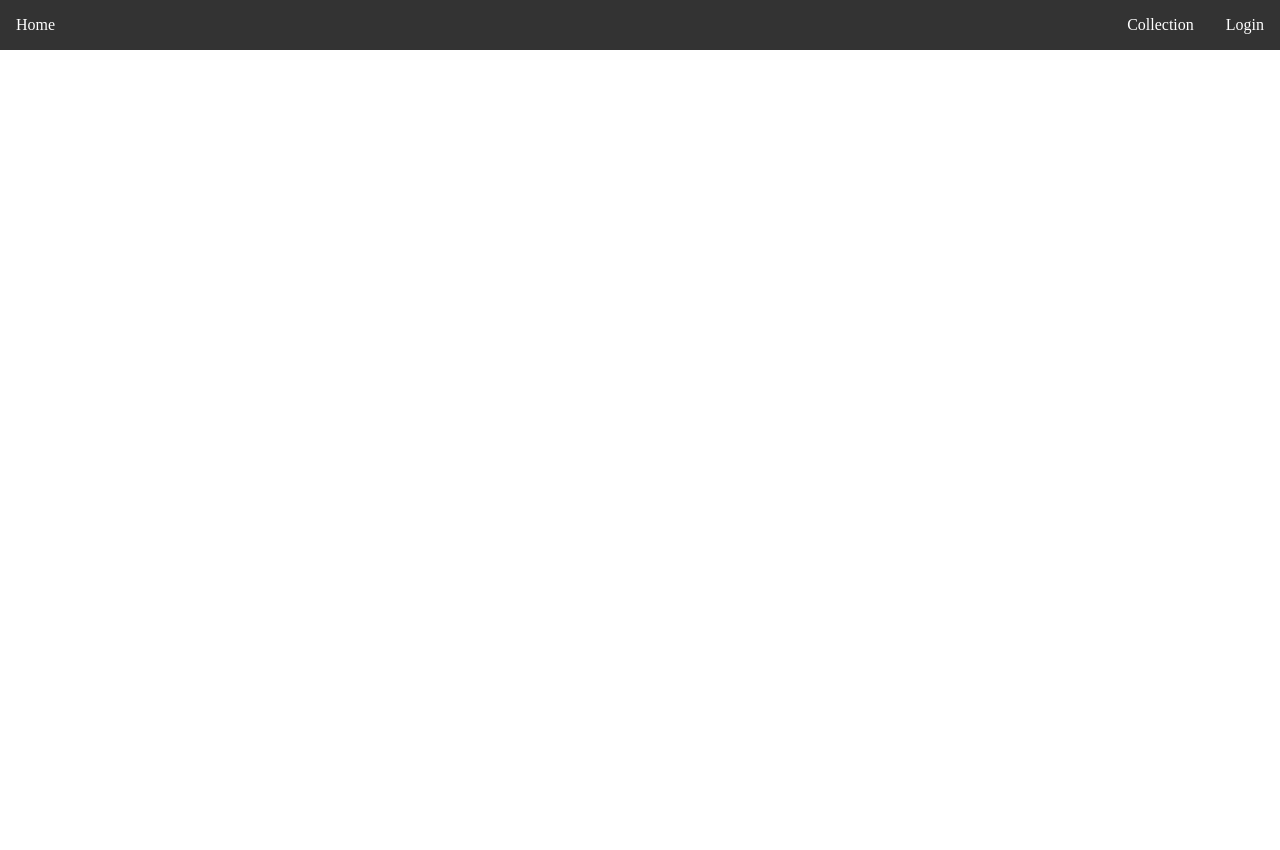
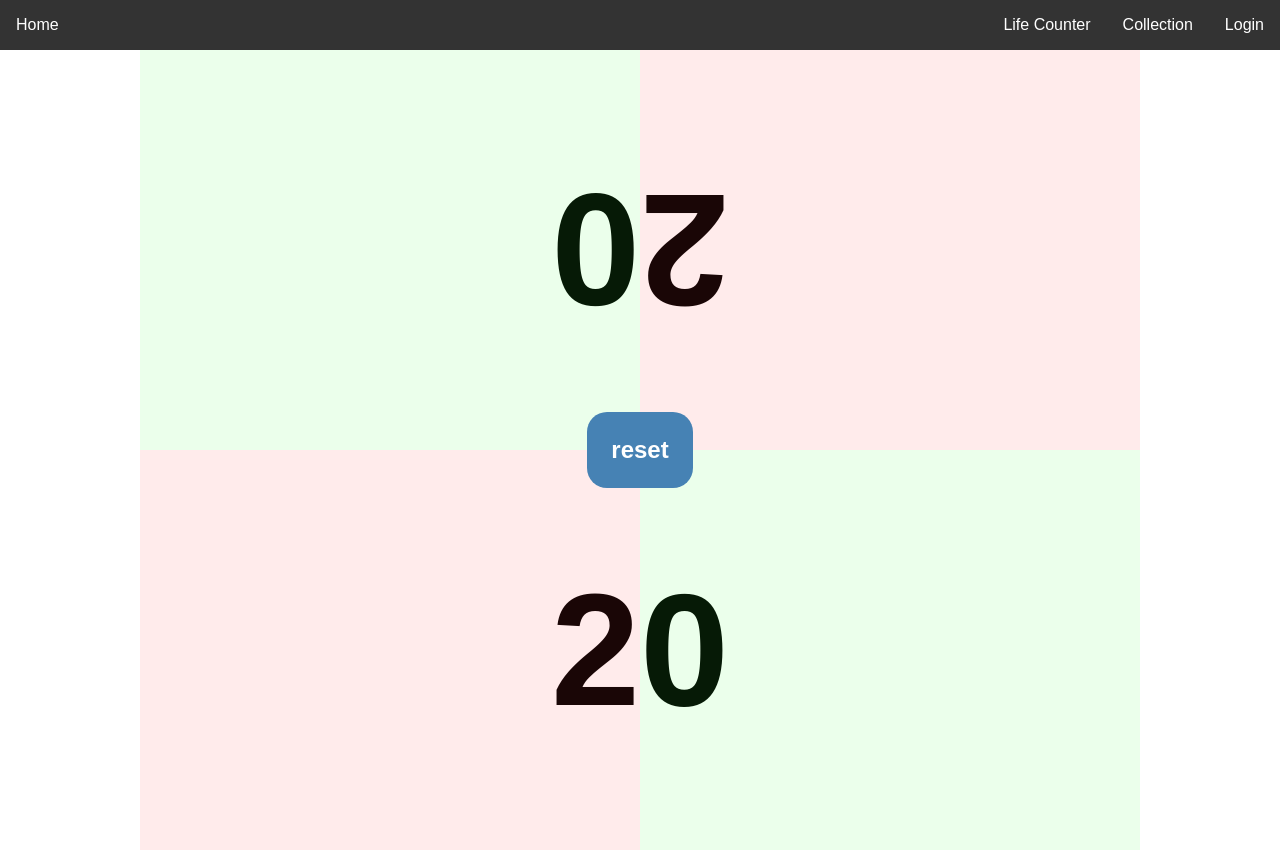
Before and after one commit to grassfinn/MtgCollection, a React (Vite) app: page /lifeCounter in a window 1280 px wide. Before the commit the page ends 800 px from the top, so only its background shows below. Built offline with nearby package versions, Linux system fonts and the light colour scheme.

Commit message:
Added Life Counter

```diff
--- a/src/App.jsx
+++ b/src/App.jsx
@@ -7,6 +7,7 @@ import Homepage from './components/Home';
 import Collection from './components/Collection';
 import SignUp from './components/SignUp';
 import Login from './components/Login';
+import LifeCounter from './components/LifeCounter';
 function App() {
   const location = useLocation();
   const [registeredUsers, setRegisteredUsers] = React.useState([
@@ -15,7 +16,7 @@ function App() {
 
   const [login, setLogin] = React.useState({
     user: '',
-    login: false
+    login: false,
   });
 
   const localStorage = window.localStorage;
@@ -93,6 +94,7 @@ function App() {
               />
             }
           />
+          <Route path="/lifeCounter/" element={<LifeCounter/>} />
           <Route
             path="/collection/"
             element={
@@ -110,7 +112,13 @@ function App() {
           <Route path="/signup" element={<SignUp />} />
           <Route
             path="/login"
-            element={<Login registeredUsers={registeredUsers} login={login} setLogin={setLogin} />}
+            element={
+              <Login
+                registeredUsers={registeredUsers}
+                login={login}
+                setLogin={setLogin}
+              />
+            }
           />
         </Routes>
       </div>
--- /dev/null
+++ b/src/components/LifeCounter.jsx
@@ -0,0 +1,58 @@
+import { useState } from 'react';
+import '../styles/lifeCounter.css'
+
+function LifeCounter() {
+  const [playerOneLife, setPlayerOneLife] = useState(20);
+  const [playerTwoLife, setplayerTwoLife] = useState(20);
+
+  function minus(e) {
+    console.log(e.target.id);
+    if (e.target.id === 'player-one-minus') {
+      setPlayerOneLife((prevCount) => prevCount - 1);
+      return;
+    }
+    setplayerTwoLife((prevCount) => prevCount - 1);
+  }
+
+  function plus(e) {
+    if (e.target.id === 'player-one-plus') {
+      setPlayerOneLife((prevCount) => prevCount + 1);
+      return;
+    }
+    setplayerTwoLife((prevCount) => prevCount + 1);
+  }
+
+  function reset() {
+    setPlayerOneLife(20);
+    setplayerTwoLife(20);
+  }
+
+  return (
+    <div>
+      <main className="game">
+        <div className="player-one">
+          <div className="controls">
+            <div className="minus" id="player-one-minus" onClick={minus}></div>
+            <div className="plus" id="player-one-plus" onClick={plus}></div>
+            <h1 className="player-one-life">{playerOneLife}</h1>
+          </div>
+        </div>
+
+        <div className="player-two">
+          <div className="controls">
+            <div className="minus" onClick={minus}></div>
+            <div className="plus" onClick={plus}></div>
+            <h1 className="player-two-life">{playerTwoLife}</h1>
+          </div>
+        </div>
+
+        <div className="reset" onClick={reset}>
+          {' '}
+          reset
+        </div>
+      </main>
+    </div>
+  );
+}
+
+export default LifeCounter;
--- a/src/components/Nav.jsx
+++ b/src/components/Nav.jsx
@@ -11,6 +11,9 @@ export default function Nav(props) {
 
         <ul className="navbar">
           <li>
+            <Link to="/lifeCounter">Life Counter</Link>
+          </li>
+          <li>
             <Link to="/collection">Collection</Link>
           </li>
           <li>{!props.login.login ? <Link to="/login">Login</Link> : <span className='logout' onClick={() => props.setLogin(!props.login)}>Log Out</span>}</li>
--- /dev/null
+++ b/src/styles/lifeCounter.css
@@ -0,0 +1,114 @@
+*{
+  box-sizing: border-box;
+}
+body {
+  margin: 0;
+  font-family: Arial, Helvetica, sans-serif;
+}
+
+.controls {
+  display: flex;
+  justify-content: center;
+  align-items: center;
+}
+
+.plus, .minus {
+
+  width: 100%;
+  height: 50vh;
+}
+.plus {
+  background-color: rgb(58, 255, 58);
+  opacity: .1;
+}
+
+.plus:hover {
+}
+
+.plus:active {
+  transition: .2s;
+  opacity: .5;
+}
+
+.minus {
+  background-color: rgb(250, 58, 58);
+  opacity: .1;
+}
+
+.minus:hover {
+}
+
+.minus:active {
+  transition: .2s;
+  opacity: .5;
+}
+/* players */
+.player-one, .player-two {
+  position: relative;
+  width: 100%;
+  min-height: 50vh;
+}
+.player-one {
+  transform: rotate(180deg);
+
+}
+
+.player-one-life, .player-two-life {
+  position: absolute;
+  font-size: 10rem;
+  /* background-color: rgba(100, 100, 100, 1); */
+  /* padding: .5em .6em; */
+  /* border-radius: 50%; */
+  z-index: -1;
+}
+
+
+.game {
+  display: flex;
+  flex-direction: column;
+  justify-content: center;
+  align-items: center;
+}
+
+.reset {
+  background-color: steelblue;
+  color: white;
+  font-size: 1.5rem;
+  position: absolute;
+  padding: 1em ;
+  border-radius: 20px;
+  font-weight: 900;
+}
+
+.reset:hover {
+  animation: wiggle 2s linear ;
+}
+
+.reset:hover{
+  cursor: pointer;
+}
+
+/* Keyframes */
+@keyframes wiggle {
+  0%, 7% {
+    transform: rotateZ(0);
+  }
+  15% {
+    transform: rotateZ(-15deg);
+  }
+  20% {
+    transform: rotateZ(10deg);
+  }
+  25% {
+    transform: rotateZ(-10deg);
+  }
+  30% {
+    transform: rotateZ(6deg);
+  }
+  35% {
+    transform: rotateZ(-4deg);
+  }
+  40%, 100% {
+    transform: rotateZ(0);
+  }
+}
```
